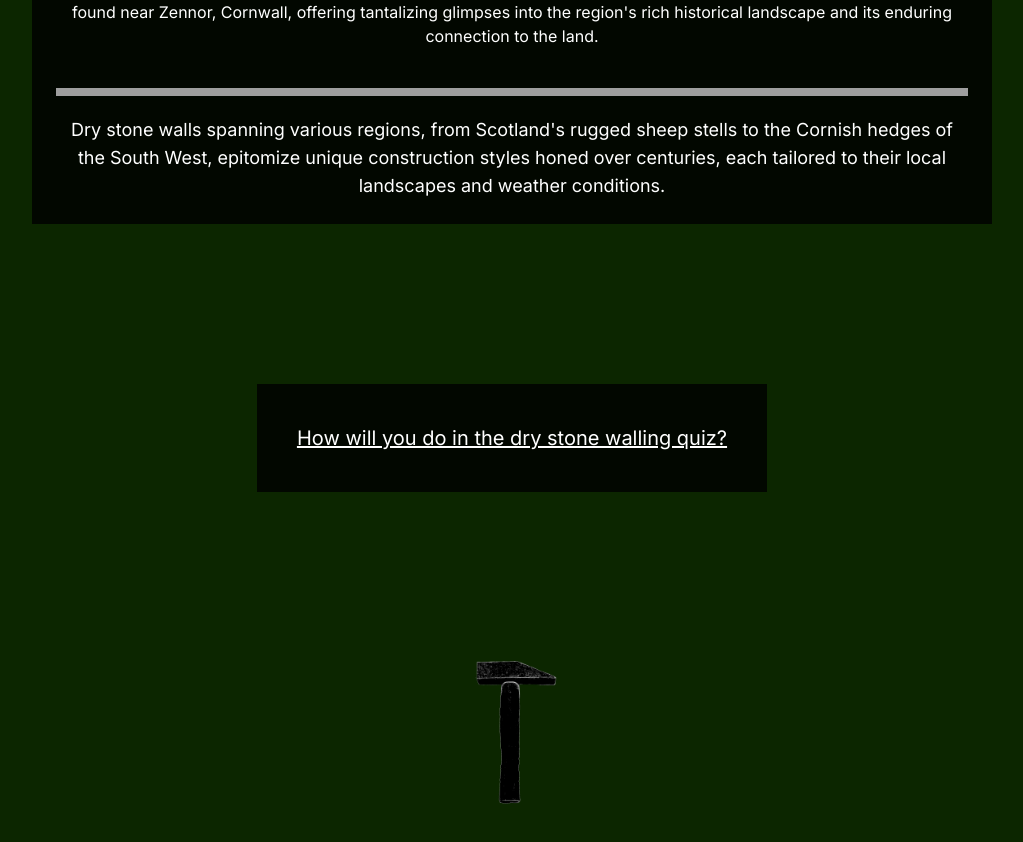
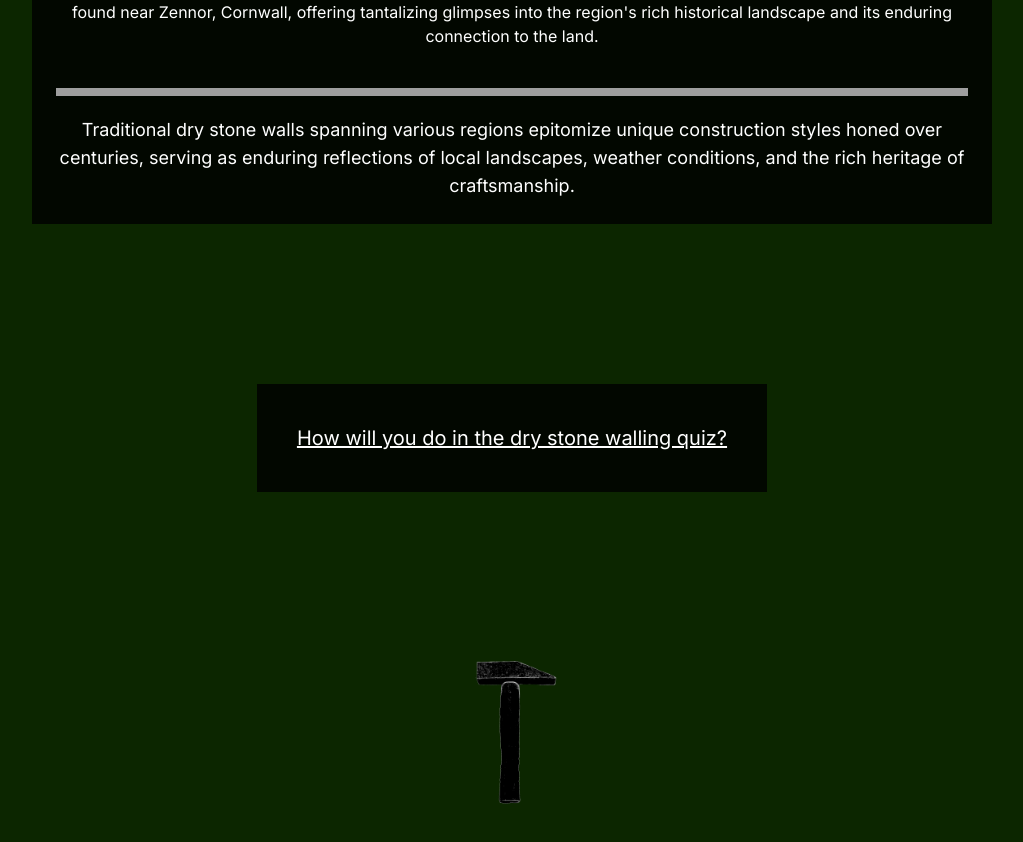
Before and after one commit to Ja-ke-May/drystonewalls, a Next.js app: page /typesandstyles in a window 1280 px wide. Shown: the part 10505-11347 px from the top of the page, without its empty margins (128-1151 px from the left). Built offline with nearby package versions, Linux system fonts and the light colour scheme; grey boxes are pictures that could not be loaded.

Commit message:
end styles update

```diff
--- a/app/typesandstyles/components/WallStyles.jsx
+++ b/app/typesandstyles/components/WallStyles.jsx
@@ -136,7 +136,7 @@ Additionally, the South West abounds with ancient enclosure relics, such as sing
 
 <div className='w-[100%] menu-background h-2 mt-5 mb-5'></div>
 
-<p className='mt-2 md:text-lg '>Dry stone walls spanning various regions, from Scotland's rugged sheep stells to the Cornish hedges of the South West, epitomize unique construction styles honed over centuries, each tailored to their local landscapes and weather conditions.
+<p className='mt-2 md:text-lg '>Traditional dry stone walls spanning various regions epitomize unique construction styles honed over centuries, serving as enduring reflections of local landscapes, weather conditions, and the rich heritage of craftsmanship.
 </p>
 
       </section>
```
